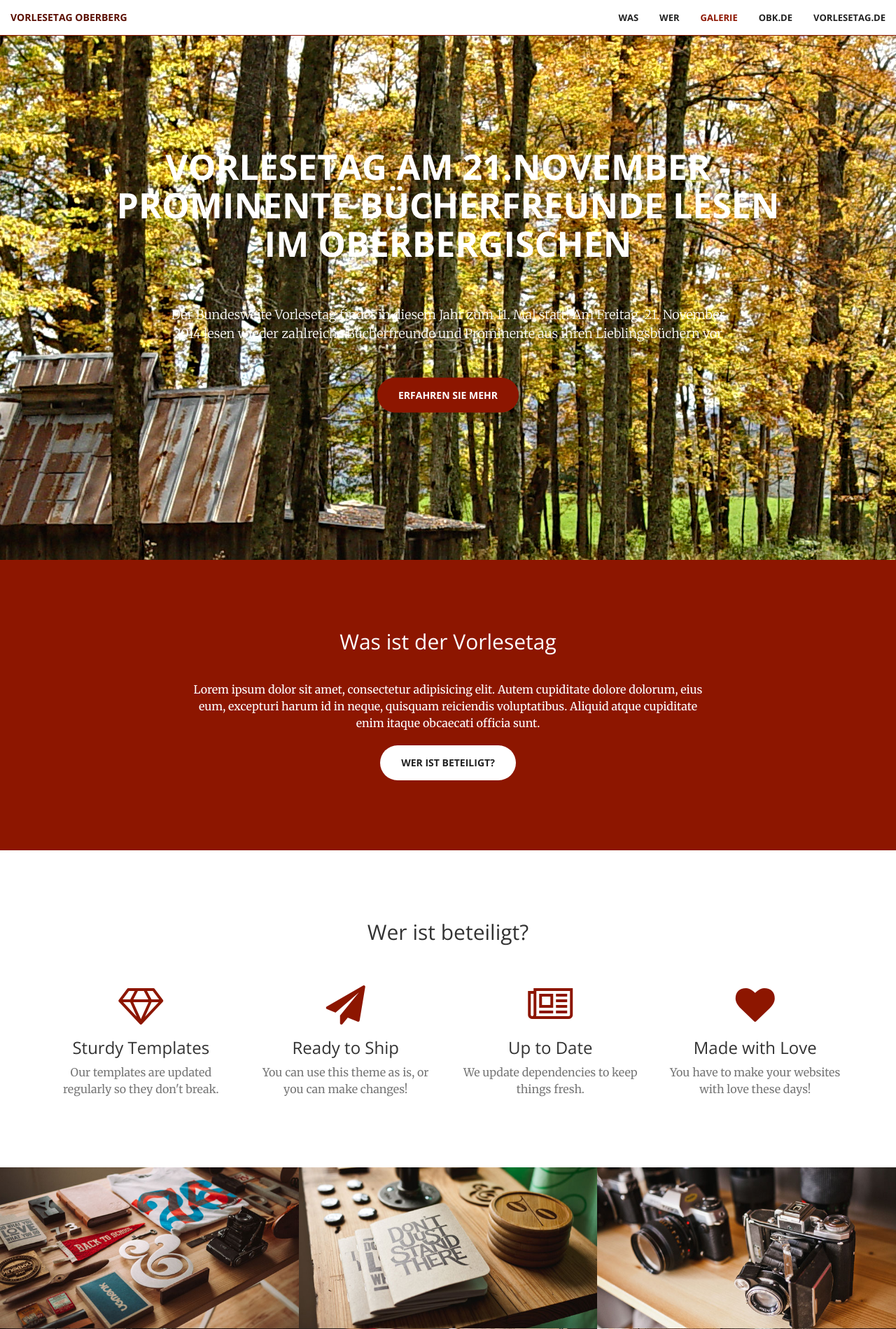
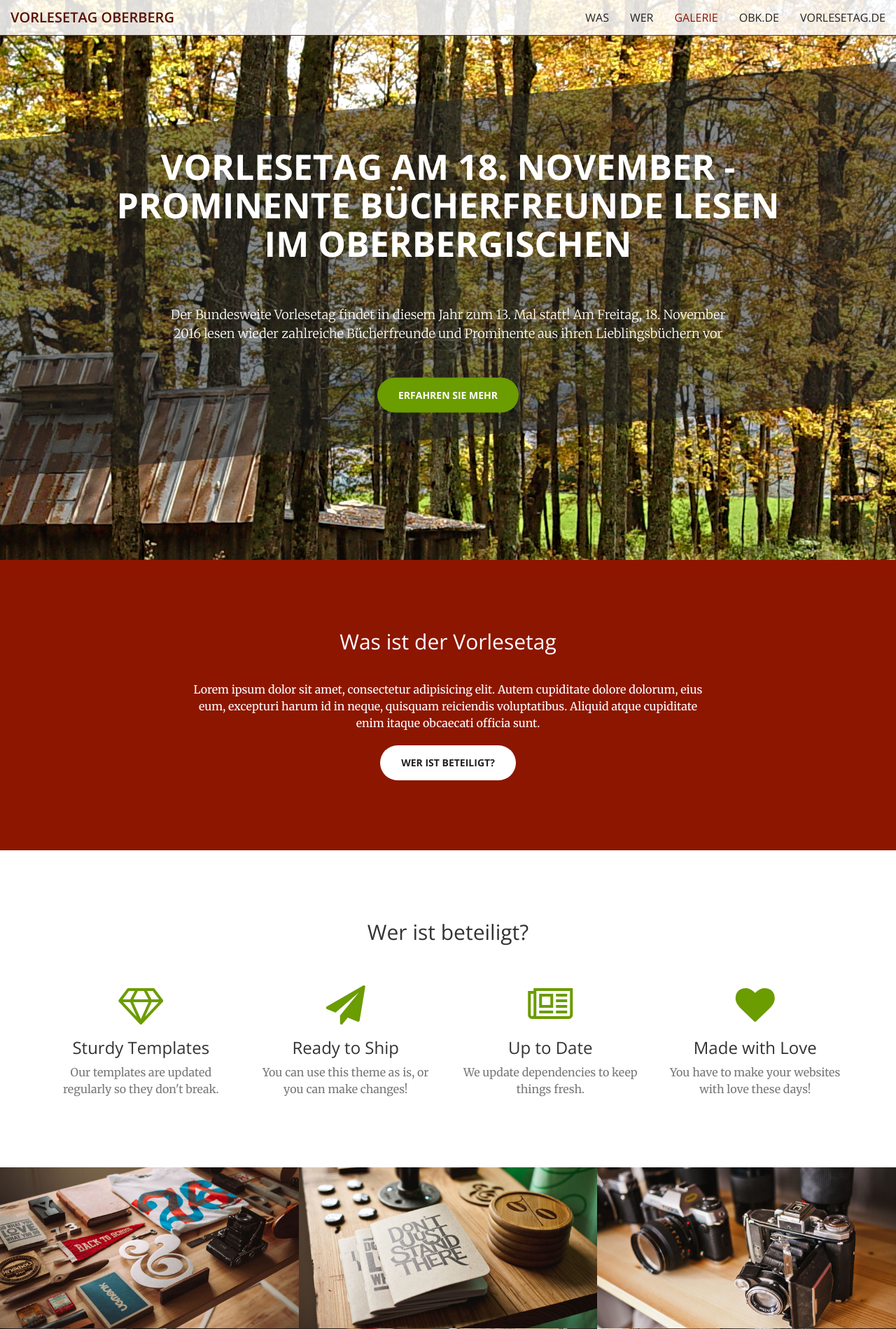
Before and after one commit to th-koeln/oberbergischervorlesetag, a PHP site: page / in a window 1280 px wide. Shown: the top 1899 px of the page at 70% size. Run offline with PHP 8.4, Linux system fonts and the light colour scheme; style sheets or scripts are compiled from the project's sources; some libraries are stand-ins or nearby versions.

Commit message:
version 0.1 ready for take off

```diff
--- a/public/css/main.css
+++ b/public/css/main.css
@@ -39,7 +39,9 @@ p {
   color: white; }
 
 section {
-  padding: 100px 0; }
+  padding: 100px 0;
+  position: relative;
+  z-index: 10; }
 
 aside {
   padding: 50px 0; }
@@ -48,7 +50,7 @@ aside {
   padding: 0; }
 
 .navbar-default {
-  background-color: white;
+  background-color: rgba(255, 255, 255, 0.85);
   border-color: #222222;
   font-family: "Open Sans", "Helvetica Neue", Arial, sans-serif;
   -webkit-transition: all 0.35s;
@@ -57,7 +59,7 @@ aside {
   .navbar-default .navbar-header .navbar-brand {
     color: #8D1600;
     font-family: "Open Sans", "Helvetica Neue", Arial, sans-serif;
-    font-weight: 700;
+    font-weight: 600;
     text-transform: uppercase; }
     .navbar-default .navbar-header .navbar-brand:hover, .navbar-default .navbar-header .navbar-brand:focus {
       color: #5a0e00; }
@@ -69,8 +71,8 @@ aside {
   .navbar-default .nav > li > a,
   .navbar-default .nav > li > a:focus {
     text-transform: uppercase;
-    font-weight: 700;
-    font-size: 13px;
+    font-weight: 400;
+    font-size: 16px;
     color: #222222; }
     .navbar-default .nav > li > a:hover,
     .navbar-default .nav > li > a:focus:hover {
@@ -84,11 +86,12 @@ aside {
       background-color: transparent; }
   @media (min-width: 768px) {
     .navbar-default {
-      background-color: white;
+      background-color: rgba(255, 255, 255, 0.85);
       border-color: #8d1600; }
       .navbar-default .navbar-header .navbar-brand {
         color: #8D1600;
-        font-size: 14px; }
+        font-size: 20px;
+        font-weight: 600; }
         .navbar-default .navbar-header .navbar-brand:hover, .navbar-default .navbar-header .navbar-brand:focus {
           color: #5a0e00; }
       .navbar-default .nav > li > a, .navbar-default .nav > li > a:focus {
@@ -101,12 +104,28 @@ header {
   width: 100%;
   background: url("../img/header.jpg") center;
   text-align: center;
-  color: white; }
+  color: white;
+  overflow: hidden; }
+  header:after {
+    content: "";
+    position: absolute;
+    width: 150%;
+    height: 60%;
+    top: 16%;
+    left: -10%;
+    background: transparent;
+    transform-origin: center;
+    transform: rotate(-5deg); }
   header .header-content {
     position: relative;
     text-align: center;
     padding: 100px 15px 100px;
     width: 100%; }
+    header .header-content .header-content-inner {
+      background-color: rgba(34, 34, 34, 0.55);
+      padding: 25px 0;
+      position: relative;
+      z-index: 10; }
       header .header-content .header-content-inner h1 {
         font-weight: 700;
         text-transform: uppercase;
@@ -123,14 +142,19 @@ header {
   @media (min-width: 768px) {
     header {
       min-height: 100%; }
+      header:after {
+        background: rgba(34, 34, 34, 0.55); }
       header .header-content {
         position: absolute;
         top: 50%;
         -webkit-transform: translateY(-50%);
         -ms-transform: translateY(-50%);
         transform: translateY(-50%);
-        padding: 0 50px; }
+        padding: 0 50px;
+        z-index: 10; }
         header .header-content .header-content-inner {
+          background-color: transparent;
+          padding: 25px 0;
           max-width: 1000px;
           margin-left: auto;
           margin-right: auto; }
@@ -201,7 +225,7 @@ header {
   margin: 0 auto 20px; }
 
 .text-primary {
-  color: #8D1600; }
+  color: #6B9C00; }
 
 .no-gutter > [class*='col-'] {
   padding-right: 0;
@@ -229,22 +253,22 @@ header {
 
 .btn-primary {
   color: white;
-  background-color: #8D1600;
-  border-color: #8D1600;
+  background-color: #6B9C00;
+  border-color: #6B9C00;
   -webkit-transition: all 0.35s;
   -moz-transition: all 0.35s;
   transition: all 0.35s; }
   .btn-primary:hover, .btn-primary:focus, .btn-primary.focus, .btn-primary:active, .btn-primary.active, .btn-primary .open > .dropdown-toggle {
     color: white;
-    background-color: #741200;
-    border-color: #691000; }
+    background-color: #5a8300;
+    border-color: #537800; }
   .btn-primary:active, .btn-primary.active, .btn-primary .open > .dropdown-toggle {
     background-image: none; }
   .btn-primary.disabled, .btn-primary[disabled], .btn-primary fieldset[disabled], .btn-primary:hover, .btn-primary:focus, .btn-primary.focus, .btn-primary:active, .btn-primary.active {
-    background-color: #8D1600;
-    border-color: #8D1600; }
+    background-color: #6B9C00;
+    border-color: #6B9C00; }
   .btn-primary .badge {
-    color: #8D1600;
+    color: #6B9C00;
     background-color: white; }
 
 .btn {
--- a/public/index.html
+++ b/public/index.html
@@ -79,9 +79,9 @@
 <header>
     <div class="header-content">
         <div class="header-content-inner">
-            <h1 id="homeHeading">Vorlesetag am 21.November - Prominente Bücherfreunde lesen im Oberbergischen</h1>
+            <h1 id="homeHeading">Vorlesetag am 18. November - Prominente Bücherfreunde lesen im Oberbergischen</h1>
             <hr>
-            <p>Der Bundesweite Vorlesetag findet in diesem Jahr zum 11. Mal statt! Am Freitag, 21. November 2014 lesen
+            <p>Der Bundesweite Vorlesetag findet in diesem Jahr zum 13. Mal statt! Am Freitag, 18. November 2016 lesen
                 wieder zahlreiche Bücherfreunde und Prominente aus ihren Lieblingsbüchern vor</p>
             <a href="#what" class="btn btn-primary btn-xl page-scroll">Erfahren Sie mehr</a>
         </div>
@@ -335,11 +335,16 @@
 
 <aside class="bg-dark">
     <div class="container text-center">
-        <div class="call-to-action">
-            <h2>Free Download at Start Bootstrap!</h2>
-            <a href="http://startbootstrap.com/template-overviews/creative/" class="btn btn-default btn-xl sr-button">Download
-                Now!</a>
-        </div>
+        Lorem ipsum dolor sit amet, consectetur adipisicing elit. Deleniti ea earum neque saepe voluptatem. Ad animi
+        error esse expedita explicabo, facere necessitatibus, nulla quidem quo repellat ullam veniam voluptas voluptate!
+        Lorem ipsum dolor sit amet, consectetur adipisicing elit. Deleniti ea earum neque saepe voluptatem. Ad animi
+        error esse expedita explicabo, facere necessitatibus, nulla quidem quo repellat ullam veniam voluptas voluptate!
+        Lorem ipsum dolor sit amet, consectetur adipisicing elit. Deleniti ea earum neque saepe voluptatem. Ad animi
+        error esse expedita explicabo, facere necessitatibus, nulla quidem quo repellat ullam veniam voluptas voluptate!
+        Lorem ipsum dolor sit amet, consectetur adipisicing elit. Deleniti ea earum neque saepe voluptatem. Ad animi
+        error esse expedita explicabo, facere necessitatibus, nulla quidem quo repellat ullam veniam voluptas voluptate!
+        Lorem ipsum dolor sit amet, consectetur adipisicing elit. Deleniti ea earum neque saepe voluptatem. Ad animi
+        error esse expedita explicabo, facere necessitatibus, nulla quidem quo repellat ullam veniam voluptas voluptate!
     </div>
 </aside>
 
--- a/public/index.php
+++ b/public/index.php
@@ -26,3 +26,13 @@ require "index.html";
         </div>
     </div>
 </section>
+
+<aside class="bg-dark">
+    <div class="container text-center">
+        <div class="call-to-action">
+            <h2>Free Download at Start Bootstrap!</h2>
+            <a href="http://startbootstrap.com/template-overviews/creative/" class="btn btn-default btn-xl sr-button">Download
+                Now!</a>
+        </div>
+    </div>
+</aside>
```
Also changed, not shown: public/css/_variables.sass (+8 -15 lines), public/css/main.sass (+36 -15 lines), 1 other file. Lines whose indentation alone changed are shown as unchanged.
